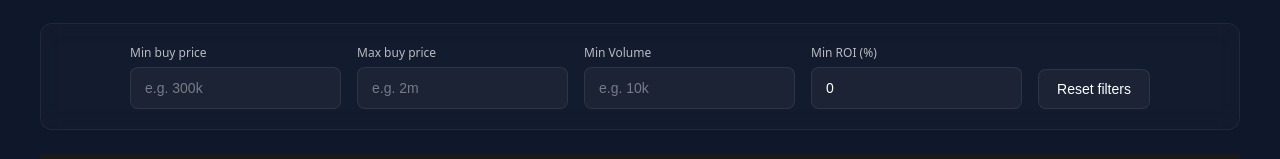
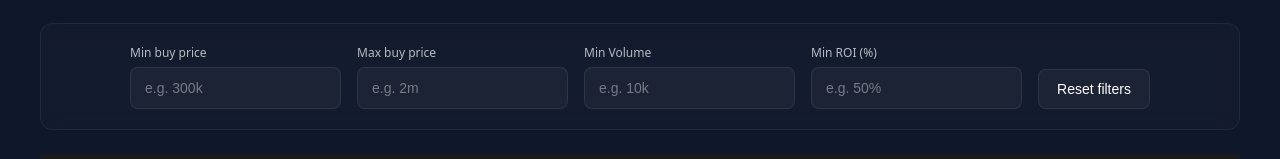
Before and after one commit to Ahmed-Wesam/OSRS-Coffer-Calculator, a React (Vite) app: page / in a window 1280 px wide. Shown: the part 159-318 px from the top of the page. Built offline with nearby package versions, Linux system fonts and the light colour scheme.

Commit message:
Fix Min ROI field placeholder consistency
- Change initial state from '0' to empty string
- Update placeholder to 'e.g. 50%' like other fields
- Reset filters now clears Min ROI to show placeholder

```diff
--- a/src/App.tsx
+++ b/src/App.tsx
@@ -42,7 +42,7 @@ function App() {
   const [error, setError] = useState<string | null>(null)
   const [dataInfo, setDataInfo] = useState<{date: string, timestamp?: string, isFallback?: boolean, fallbackDate?: string} | null>(null)
 
-  const [minRoiPct, setMinRoiPct] = useState('0')
+  const [minRoiPct, setMinRoiPct] = useState('')
   const [minBuyPrice, setMinBuyPrice] = useState('')
   const [maxBuyPrice, setMaxBuyPrice] = useState('')
   const [minVolume, setMinVolume] = useState('')
@@ -188,14 +188,14 @@ function App() {
               value={minRoiPct}
               onChange={(e) => setMinRoiPct(e.target.value)}
               inputMode="decimal"
-              placeholder="0"
+              placeholder="e.g. 50%"
             />
           </div>
 
           <button
             className="button"
             onClick={() => {
-              setMinRoiPct('0')
+              setMinRoiPct('')
               setMinBuyPrice('')
               setMaxBuyPrice('')
               setMinVolume('')
```
